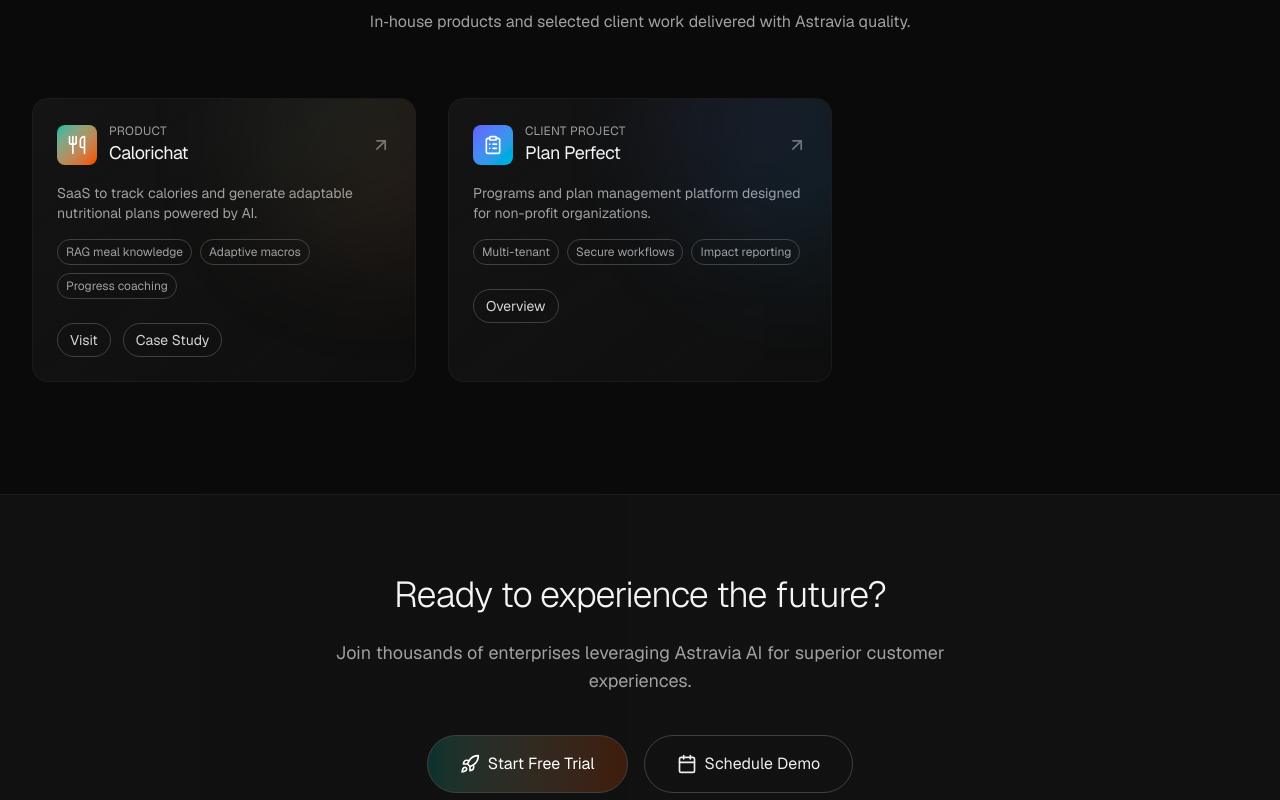
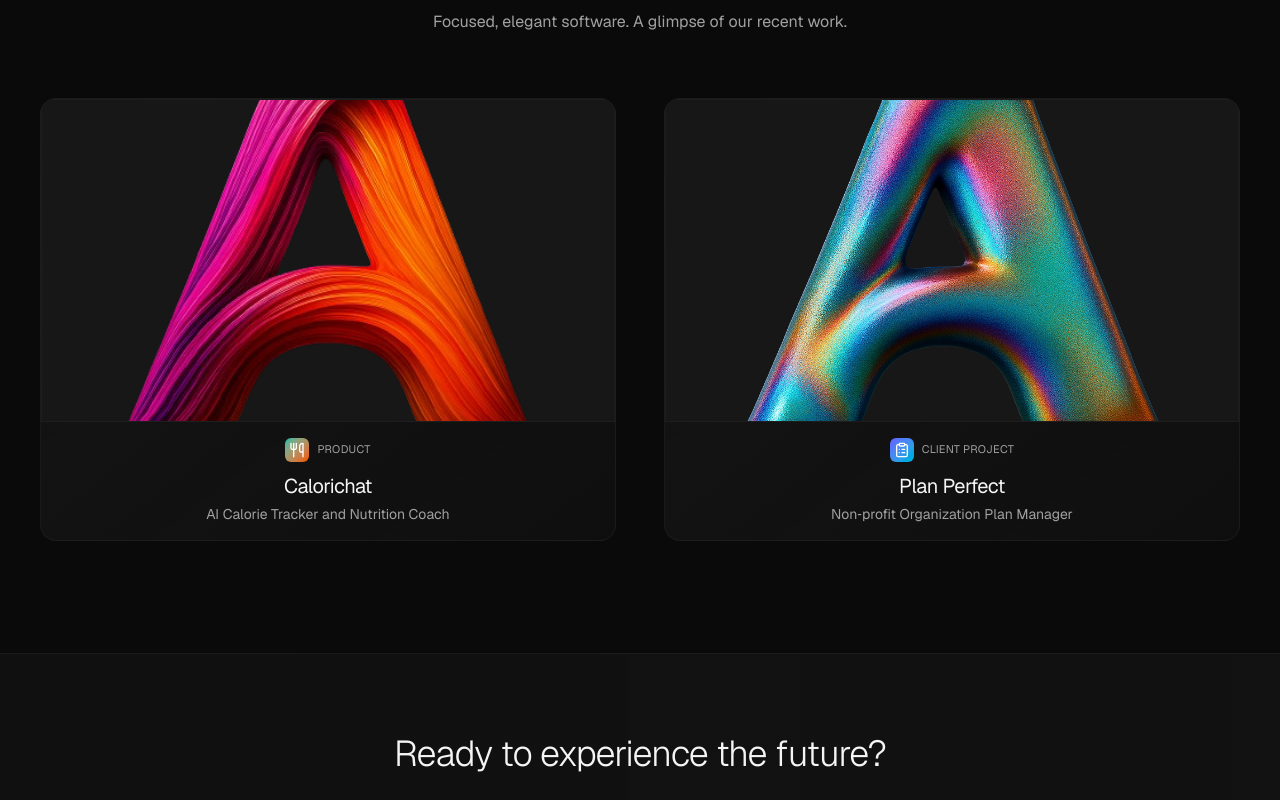
Before and after one commit to astravia-llc/astravia-web, a Next.js app: page / in a window 1280 px wide. Shown: the part 1020-1820 px from the top of the page. Built offline with nearby package versions, Linux system fonts and the light colour scheme.

Commit message:
refactor: generalized button

```diff
--- a/package.json
+++ b/package.json
@@ -9,6 +9,7 @@
     "lint": "eslint"
   },
   "dependencies": {
+    "class-variance-authority": "^0.7.1",
     "clsx": "^2.1.1",
     "lucide-react": "^0.540.0",
     "next": "15.5.0",
--- a/src/app/(marketing)/landing/components/cta-section.tsx
+++ b/src/app/(marketing)/landing/components/cta-section.tsx
@@ -1,5 +1,5 @@
-import clsx from "clsx";
 import { Rocket, Calendar } from "lucide-react";
+import Button from "../../../../components/ui/button";
 
 export function CTASection() {
   return (
@@ -20,20 +20,20 @@ export function CTASection() {
           customer experiences.
         </p>
         <div className="flex flex-col sm:flex-row items-center justify-center gap-4">
-          <button
-            className={clsx(
-              "hover:cursor-pointer group inline-flex items-center gap-2 rounded-full bg-gradient-to-r text-white px-8 py-4 transition-all duration-300 transform  font-geist font-normal",
-              "from-teal-500/20 to-orange-600/20 hover:from-teal-500/50 hover:to-orange-700/50",
-              "border border-neutral-700 hover:border-neutral-500 "
-            )}
+          <Button
+            variant="gradient"
+            size="lg"
+            leftIcon={<Rocket className="w-5 h-5 stroke-2" />}
           >
-            <Rocket className="w-5 h-5 stroke-2" />
             Start Free Trial
-          </button>
-          <button className="hover:cursor-pointer inline-flex items-center gap-2 rounded-full border border-neutral-700 hover:border-neutral-600 hover:bg-neutral-900/50 px-8 py-4 transition-all duration-300 font-geist font-normal">
-            <Calendar className="w-5 h-5 stroke-1.5" />
+          </Button>
+          <Button
+            variant="outline"
+            size="lg"
+            leftIcon={<Calendar className="w-5 h-5 stroke-1.5" />}
+          >
             Schedule Demo
-          </button>
+          </Button>
         </div>
       </div>
     </section>
--- a/src/app/(marketing)/landing/components/products-section.tsx
+++ b/src/app/(marketing)/landing/components/products-section.tsx
@@ -1,3 +1,4 @@
+import clsx from "clsx";
 import {
   ArrowUpRight,
   Rocket,
@@ -5,56 +6,55 @@ import {
   Users,
   ClipboardList,
 } from "lucide-react";
+import Image from "next/image";
 
 type ShowcaseItem = {
   name: string;
   tagline: string;
   kind: "Product" | "Client Project";
-  description: string;
-  highlights: string[];
   icon: "rocket" | "utensils" | "users" | "clipboard";
   gradient: string; // tailwind gradient for badge/art
-  cta?: { label: string; href: string }[];
+  imageSrc?: string; // optional public asset
+  href?: string;
 };
 
 const ITEMS: ShowcaseItem[] = [
   {
     name: "Calorichat",
-    tagline: "AI nutrition coach",
+    tagline: "AI Calorie Tracker and Nutrition Coach",
     kind: "Product",
-    description:
-      "SaaS to track calories and generate adaptable nutritional plans powered by AI.",
-    highlights: ["RAG meal knowledge", "Adaptive macros", "Progress coaching"],
     icon: "utensils",
     gradient: "from-teal-500 to-orange-600",
-    cta: [
-      { label: "Visit", href: "#" },
-      { label: "Case Study", href: "#" },
-    ],
+    imageSrc: "/astravia-logo-warm.png", // placeholder until real artwork
+    href: "https://calorichat.com",
   },
   {
     name: "Plan Perfect",
-    tagline: "Non‑profit plan manager",
+    tagline: "Non‑profit Organization Plan Manager",
     kind: "Client Project",
-    description:
-      "Programs and plan management platform designed for non-profit organizations.",
-    highlights: ["Multi-tenant", "Secure workflows", "Impact reporting"],
     icon: "clipboard",
     gradient: "from-indigo-500 to-cyan-500",
-    cta: [{ label: "Overview", href: "#" }],
+    imageSrc: "/astravia-logo.png", // placeholder until client imagery is added
+    href: "#",
   },
 ];
 
-function IconFor({ type }: { type: ShowcaseItem["icon"] }) {
+function IconFor({
+  type,
+  className,
+}: {
+  type: ShowcaseItem["icon"];
+  className?: string;
+}) {
   switch (type) {
     case "rocket":
-      return <Rocket className="w-5 h-5" />;
+      return <Rocket className={clsx("size-4", className)} />;
     case "utensils":
-      return <Utensils className="w-5 h-5" />;
+      return <Utensils className={clsx("size-4", className)} />;
     case "users":
-      return <Users className="w-5 h-5" />;
+      return <Users className={clsx("size-4", className)} />;
     default:
-      return <ClipboardList className="w-5 h-5" />;
+      return <ClipboardList className={clsx("size-4", className)} />;
   }
 }
 
@@ -73,72 +73,65 @@ export function ProductsSection() {
             Products & Projects
           </span>
           <h2 className="text-3xl md:text-4xl text-neutral-100 font-light tracking-tight font-geist">
-            What we build
+            Recent Work
           </h2>
           <p className="text-neutral-400 mt-4 max-w-2xl mx-auto font-geist font-normal">
-            In‑house products and selected client work delivered with Astravia
-            quality.
+            Focused, elegant software. A glimpse of our recent work.
           </p>
         </div>
 
-        <div className="grid grid-cols-1 md:grid-cols-2 xl:grid-cols-3 gap-6 md:gap-8">
+        <div className="grid grid-cols-1 md:grid-cols-2 xl:grid-cols-2 gap-6 md:gap-8 justify-items-center">
           {ITEMS.map((item) => (
             <article
               key={item.name}
-              className="group relative bg-gradient-to-br from-neutral-900/80 to-neutral-900/40 border border-neutral-800/50 hover:border-neutral-700 rounded-2xl p-6 transition-all duration-300 hover:scale-[1.01] overflow-hidden"
+              className="group relative w-full max-w-xl bg-gradient-to-br from-neutral-900/90 to-neutral-900/40 border border-neutral-800/50 hover:border-neutral-700 rounded-2xl p-0 transition-all duration-300 overflow-hidden"
             >
               {/* Accent glow */}
               <div
                 className={`pointer-events-none absolute -top-20 -right-20 w-60 h-60 rounded-full blur-3xl opacity-[0.12] bg-gradient-to-br ${item.gradient}`}
               />
 
-              <div className="flex items-center gap-3">
-                <div
-                  className={`w-10 h-10 rounded-lg bg-gradient-to-br ${item.gradient} flex items-center justify-center text-white`}
-                >
-                  <IconFor type={item.icon} />
+              {/* Media */}
+              <a href={item.href} className="block">
+                <div className="relative aspect-[16/9] w-full overflow-hidden rounded-t-xl border border-neutral-800/50 bg-neutral-900">
+                  {/* If we had real images, render them; otherwise gradient art */}
+                  {item.imageSrc ? (
+                    <Image
+                      src={item.imageSrc}
+                      alt={`${item.name} preview`}
+                      fill
+                      className="object-contain md:object-cover transition-transform duration-500 ease-out group-hover:scale-[1.04]"
+                    />
+                  ) : (
+                    <div
+                      className={`absolute inset-0 bg-gradient-to-br ${item.gradient} opacity-20`}
+                    />
+                  )}
+
+                  {/* Hover overlay arrow */}
+                  <div className="absolute right-3 top-3 z-10 inline-flex items-center justify-center w-8 h-8 rounded-full bg-neutral-900/60 border border-neutral-800 text-neutral-400 opacity-0 group-hover:opacity-100 transition-opacity">
+                    <ArrowUpRight className="w-4 h-4" />
+                  </div>
                 </div>
-                <div className="min-w-0">
-                  <div className="text-xs uppercase tracking-wide text-neutral-400 font-geist">
-                    {item.kind}
-                  </div>
-                  <h3 className="text-lg text-neutral-100 font-geist font-normal tracking-tight truncate">
-                    {item.name}
-                  </h3>
+              </a>
+
+              {/* Meta */}
+              <div className="text-center p-4">
+                <div className="inline-flex items-center gap-2 text-[11px] uppercase tracking-wide text-neutral-400 font-geist">
+                  <span
+                    className={`inline-flex size-6 items-center justify-center rounded-md bg-gradient-to-br ${item.gradient} text-white`}
+                  >
+                    <IconFor type={item.icon} className="size-4" />
+                  </span>
+                  {item.kind}
                 </div>
-                <span className="ml-auto text-neutral-500 group-hover:text-neutral-300 transition-colors">
-                  <ArrowUpRight className="w-5 h-5" />
-                </span>
+                <h3 className="mt-2 text-lg md:text-xl text-neutral-100 font-geist font-normal tracking-tight">
+                  {item.name}
+                </h3>
+                <p className="text-neutral-400 text-sm mt-1 font-geist">
+                  {item.tagline}
+                </p>
               </div>
-
-              <p className="text-neutral-400 text-sm mt-4 font-geist font-normal">
-                {item.description}
-              </p>
-
-              <div className="mt-4 flex flex-wrap gap-2">
-                {item.highlights.map((h) => (
-                  <span
-                    key={h}
-                    className="px-2 py-1 rounded-full border border-neutral-700 text-xs text-neutral-400 font-geist"
-                  >
-                    {h}
-                  </span>
-                ))}
-              </div>
-
-              {item.cta && (
-                <div className="mt-6 flex items-center gap-3">
-                  {item.cta.map((c) => (
-                    <a
-                      key={c.label}
-                      href={c.href}
-                      className="text-sm text-neutral-300 hover:text-white px-3 py-1.5 rounded-full border border-neutral-700 hover:border-neutral-600 transition-colors font-geist"
-                    >
-                      {c.label}
-                    </a>
-                  ))}
-                </div>
-              )}
             </article>
           ))}
         </div>
--- /dev/null
+++ b/src/components/ui/button.tsx
@@ -0,0 +1,78 @@
+"use client";
+
+import * as React from "react";
+import { cva, type VariantProps } from "class-variance-authority";
+import clsx from "clsx";
+
+const buttonVariants = cva(
+  "inline-flex items-center justify-center gap-2 rounded-full transition-all duration-300 font-geist font-normal focus-visible:outline-none focus-visible:ring-2 focus-visible:ring-offset-0",
+  {
+    variants: {
+      variant: {
+        gradient:
+          "text-white bg-gradient-to-r from-teal-500/20 to-orange-600/20 hover:from-teal-500/50 hover:to-orange-700/50 border border-neutral-700 hover:border-neutral-500",
+        outline:
+          "border border-neutral-700 hover:border-neutral-600 hover:bg-neutral-900/50 text-sm text-neutral-200",
+        neutral:
+          "bg-neutral-700/50 border border-neutral-700 hover:border-neutral-600 hover:bg-neutral-400/50 text-neutral-100",
+        ghost:
+          "bg-transparent text-neutral-300 hover:bg-neutral-900/40 border border-transparent",
+      },
+      size: {
+        sm: "px-4 py-2 text-sm",
+        md: "px-6 py-3 text-sm",
+        lg: "px-8 py-4 text-base",
+      },
+    },
+    defaultVariants: {
+      variant: "outline",
+      size: "md",
+    },
+  }
+);
+
+type AnchorButtonProps = React.ComponentPropsWithoutRef<"a"> & {
+  href: string;
+  leftIcon?: React.ReactNode;
+  rightIcon?: React.ReactNode;
+} & VariantProps<typeof buttonVariants>;
+
+type NativeButtonProps = React.ComponentPropsWithoutRef<"button"> & {
+  href?: undefined;
+  leftIcon?: React.ReactNode;
+  rightIcon?: React.ReactNode;
+} & VariantProps<typeof buttonVariants>;
+
+export type ButtonProps = AnchorButtonProps | NativeButtonProps;
+
+export function Button(props: ButtonProps) {
+  const { variant, size } = props;
+  const classes = clsx(
+    buttonVariants({ variant, size }),
+    (props as any).className
+  );
+
+  if ("href" in props && props.href) {
+    const { href, leftIcon, rightIcon, children, className, ...anchorProps } =
+      props as AnchorButtonProps;
+    return (
+      <a href={href} className={classes} {...anchorProps}>
+        {leftIcon ? <span className="shrink-0">{leftIcon}</span> : null}
+        {children}
+        {rightIcon ? <span className="shrink-0">{rightIcon}</span> : null}
+      </a>
+    );
+  }
+
+  const { leftIcon, rightIcon, children, className, ...buttonProps } =
+    props as NativeButtonProps;
+  return (
+    <button className={classes} {...buttonProps}>
+      {leftIcon ? <span className="shrink-0">{leftIcon}</span> : null}
+      {children}
+      {rightIcon ? <span className="shrink-0">{rightIcon}</span> : null}
+    </button>
+  );
+}
+
+export default Button;
```
Also changed, not shown: src/app/(marketing)/landing/components/hero-header.tsx (+9 -11 lines), src/app/(marketing)/landing/components/stats-section.tsx (+4 -4 lines), 1 other file (tests, documents, lock files or other folders).
